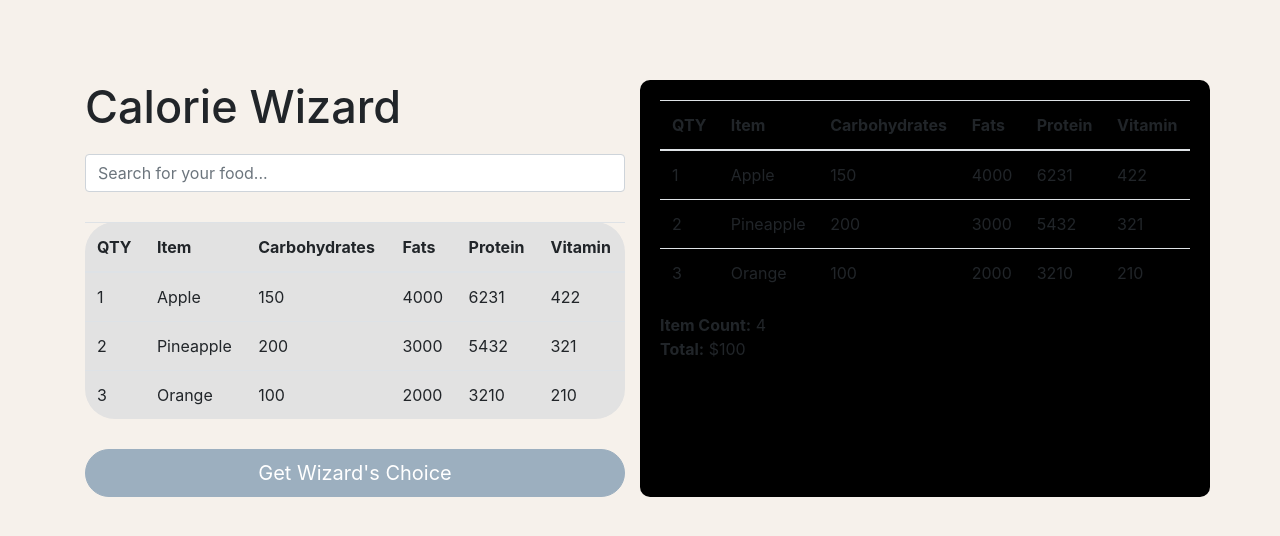
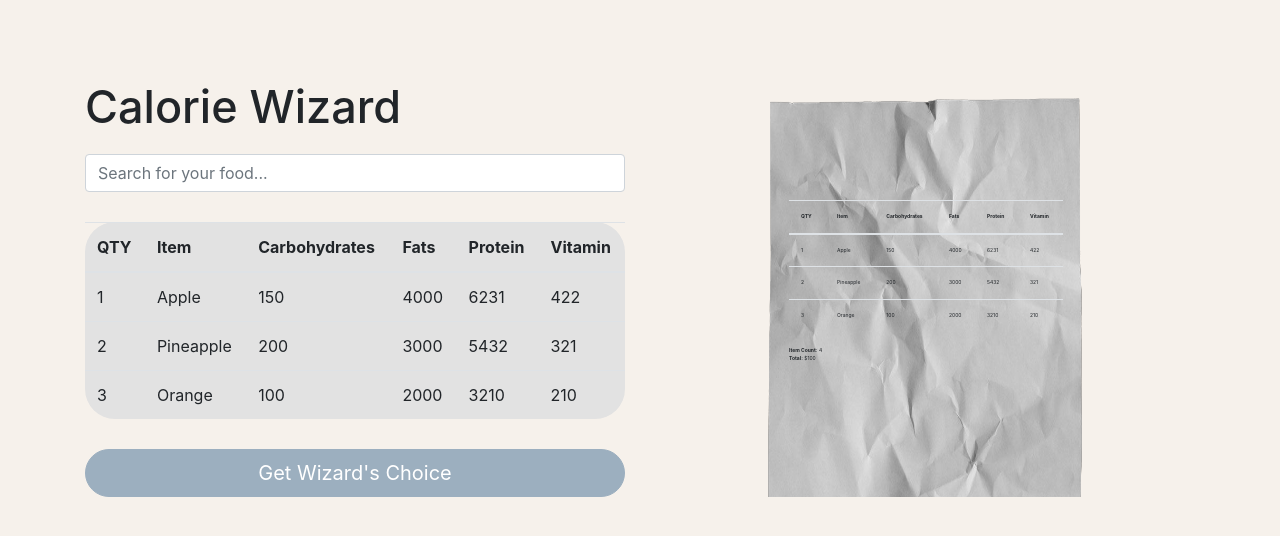
Before and after one commit to Damian1255/BalancedBites, a Flask app: page /wizard2 in a window 1280 px wide. Shown: the top 536 px of the page. Run offline with Flask 3, Linux system fonts and the light colour scheme; some libraries are stand-ins or nearby versions.

```diff
--- a/static/css/style.css
+++ b/static/css/style.css
@@ -97,28 +97,19 @@ hr {
 #receipt {
 	background-image: url(../img/receipt.png);
 	background-size: cover;
-	/* Adjust to "contain" or "cover" as needed */
 	background-repeat: no-repeat;
 	margin-top: 80px;
-	/* Add margin to create space for the background image */
 	padding-bottom: 100px;
-	/* Increase the padding to extend the height */
 	position: relative;
-	/* Add relative positioning to position the receipt content */
 }
 
 .receipt-content {
-	background-color: black;
-	/* Add a semi-transparent background for readability */
 	border-radius: 10px;
 	padding: 20px;
-	/* Adjust the padding as needed */
 	position: absolute;
-	/* Add absolute positioning to place the content inside the background */
-	top: 0;
-	left: 0;
-	right: 0;
-	bottom: 0;
+	margin-top: 100px;
+	margin-left: 114px;
 	overflow-y: auto;
-	/* Add scroll if content overflows */
+	width: 55%;
+	font-size: 5px;
 }
```
